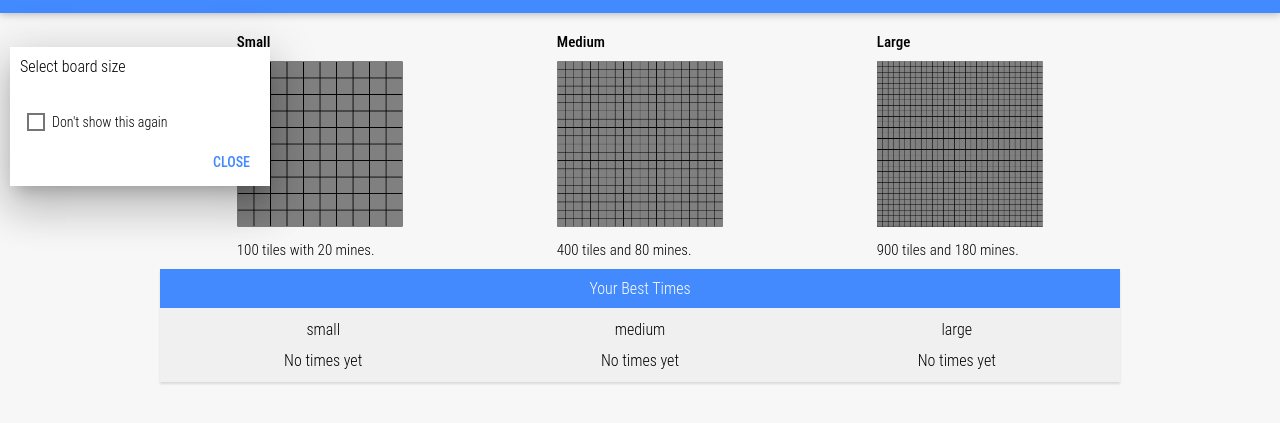
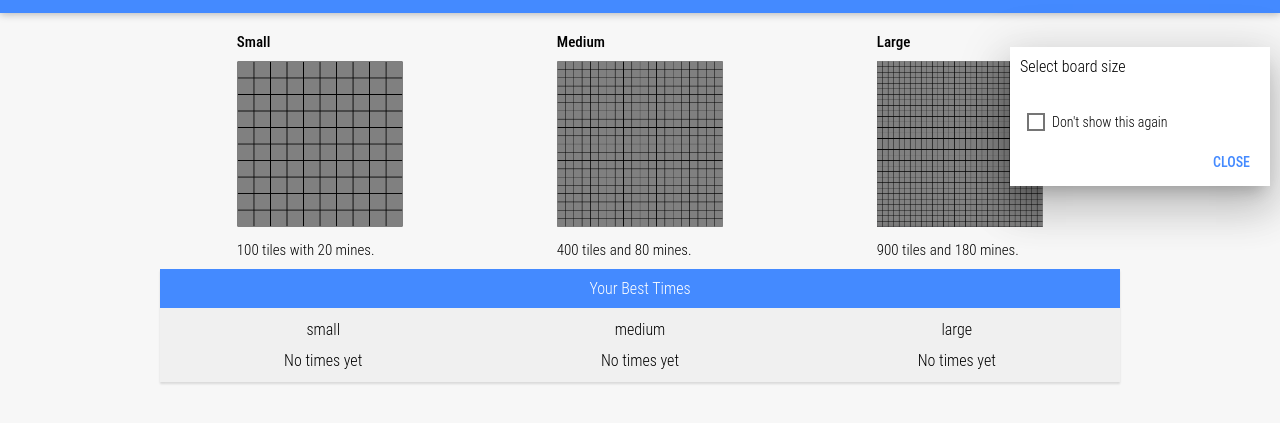
Before and after one commit to vanpeta/react-minesweeper, a React app: page / in a window 1280 px wide. Shown: the part 43-466 px from the top of the page. Built offline with nearby package versions, Linux system fonts and the light colour scheme.

Commit message:
updating tutorial

```diff
--- a/src/style/Tutorial.css
+++ b/src/style/Tutorial.css
@@ -3,6 +3,7 @@
 	background-color: #ffffff;
 	z-index: 1;
 	width: 30vh;
+	right: 0px;
 	top: 80px;
 	margin: 10px;
 	padding: 10px;
```
